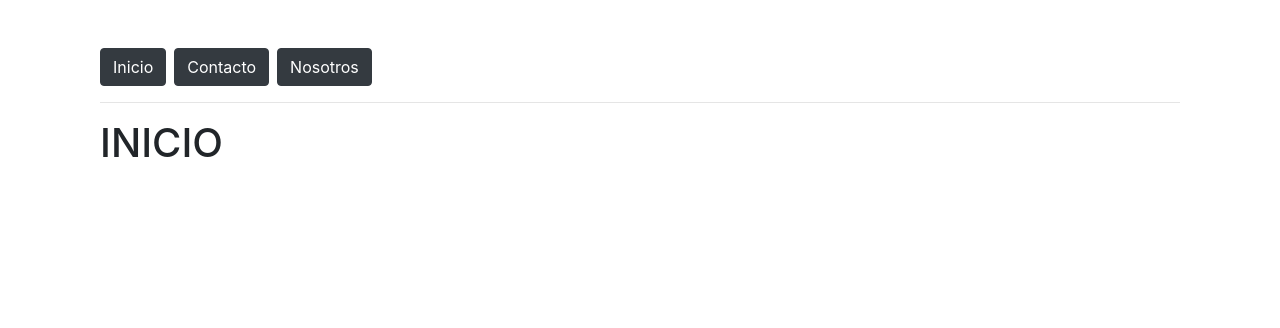
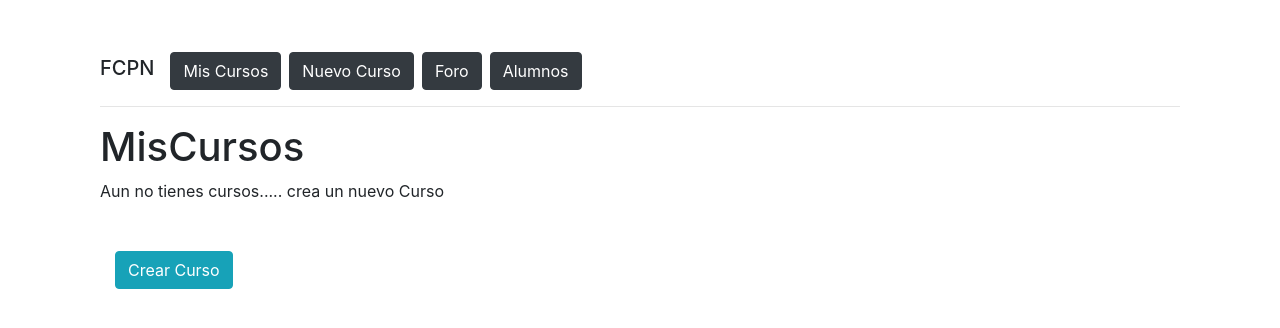
Before and after one commit to Marisabel-Condori/UF-CPN, a React (Create React App) app: page / in a window 1280 px wide. Shown: the top 328 px of the page. Built offline with nearby package versions, Linux system fonts and the light colour scheme.

Commit message:
enlace de mis cursos a nuevo curso (boton crear nuevo curso)

```diff
--- a/src/components/Navbar.jsx
+++ b/src/components/Navbar.jsx
@@ -1,23 +1,27 @@
 import React from "react";
 import { BrowserRouter as Router, Routes, Route, Link, NavLink }from "react-router-dom";
-import Inicio from "./navbar/Inicio";
-import Nosotros from "./navbar/Nosotros";
-import Contacto from "./navbar/Contacto";
+import MisCursos from "./navbar/MisCursos";
+import Foro from "./navbar/Foro";
+import NuevoCurso from "./navbar/NuevoCurso";
+import Alumnos from "./navbar/Alumnos";
 
 const Navbar = () => {
   return (
     <Router>
       <div className="container mt-5">
         <div>
-          <Link to="/" className="btn btn-dark mr-2"> Inicio </Link>
-          <Link to="/Contacto" className="btn btn-dark mr-2"> Contacto </Link>
-          <NavLink to="/Nosotros" className="btn btn-dark"> Nosotros </NavLink>
+        <span className="navbar-brand mb-0 h1">FCPN</span>
+          <Link to="/" className="btn btn-dark mr-2"> Mis Cursos </Link>
+          <Link to="/NuevoCurso" className="btn btn-dark mr-2"> Nuevo Curso </Link>
+          <NavLink to="/Foro" className="btn btn-dark mr-2"> Foro </NavLink>
+          <NavLink to="/Alumnos" className="btn btn-dark"> Alumnos </NavLink>
         </div>
       <hr/>
         <Routes>
-          <Route path="/contacto" element={<Contacto/>}/>
-          <Route path="/nosotros" element={<Nosotros/>}/>
-          <Route path="/" element={<Inicio/>}/>
+          <Route path="/NuevoCurso" element={<NuevoCurso/>}/>
+          <Route path="/Foro" element={<Foro/>}/>
+          <Route path="/Alumnos" element={<Alumnos/>}/>
+          <Route path="/" element={<MisCursos/>}/>
 
         </Routes>
       </div>
--- /dev/null
+++ b/src/components/navbar/Alumnos.jsx
@@ -0,0 +1,11 @@
+import React from 'react'
+
+const Alumnos = () => {
+  return (
+    <div>
+        <h1>alumnos</h1>
+    </div>
+  )
+}
+
+export default Alumnos
--- a/src/components/navbar/Contacto.jsx
+++ /dev/null
@@ -1,11 +0,0 @@
-import React from 'react'
-
-const Contacto = () => {
-  return (
-    <div>
-        <h1>contacto</h1>
-    </div>
-  )
-}
-
-export default Contacto
--- a/src/components/navbar/Nosotros.jsx
+++ b/src/components/navbar/Foro.jsx
@@ -1,6 +1,6 @@
 import React from 'react'
 
-const Nosotros = () => {
+const Foro = () => {
 
   const [equipo, setEquipo] = React.useState([])
 
@@ -18,7 +18,7 @@ const Nosotros = () => {
 
   return (
     <div>
-        <h1>NOSOTROS</h1>
+        <h1>Foro</h1>
         <ul>
           {equipo.map((item)=> <li key={item.id}>{item.name}</li>)}
         </ul>
@@ -26,4 +26,4 @@ const Nosotros = () => {
   )
 }
 
-export default Nosotros
+export default Foro
--- a/src/components/navbar/Inicio.jsx
+++ /dev/null
@@ -1,11 +0,0 @@
-import React from 'react'
-
-const Inicio = () => {
-  return (
-    <div>
-        <h1>INICIO</h1>
-    </div>
-  )
-}
-
-export default Inicio
--- /dev/null
+++ b/src/components/navbar/MisCursos.jsx
@@ -0,0 +1,29 @@
+import React from 'react'
+import { Routes, Route, Link }from "react-router-dom";
+import NuevoCurso from "./NuevoCurso";
+
+
+const MisCursos = () => {
+  return (
+    <div>
+        <h1>MisCursos</h1>
+        <p>Aun no tienes cursos.....
+          crea un nuevo Curso
+        </p>
+
+
+      {/* boton para crear nuevo curso .................*/}
+        <div className="container mt-5">
+          <Link to="/NuevoCurso" className="btn btn-info mr-2"> Crear Curso </Link>
+          <Routes>
+            <Route path="/NuevoCurso" element={<NuevoCurso/>}/>
+          </Routes>
+        </div>
+
+
+
+    </div>
+  )
+}
+
+export default MisCursos
--- /dev/null
+++ b/src/components/navbar/NuevoCurso.jsx
@@ -0,0 +1,11 @@
+import React from 'react'
+
+const NuevoCurso = () => {
+  return (
+    <div>
+        <h1>Nuevo Curso</h1>
+    </div>
+  )
+}
+
+export default NuevoCurso
```
